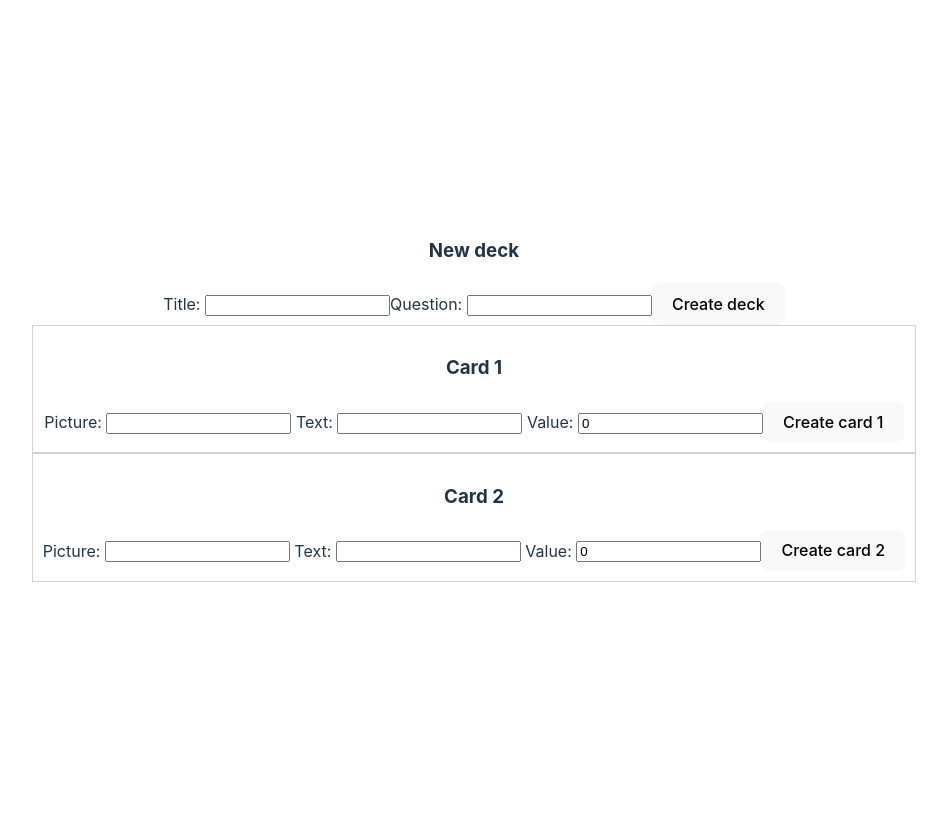
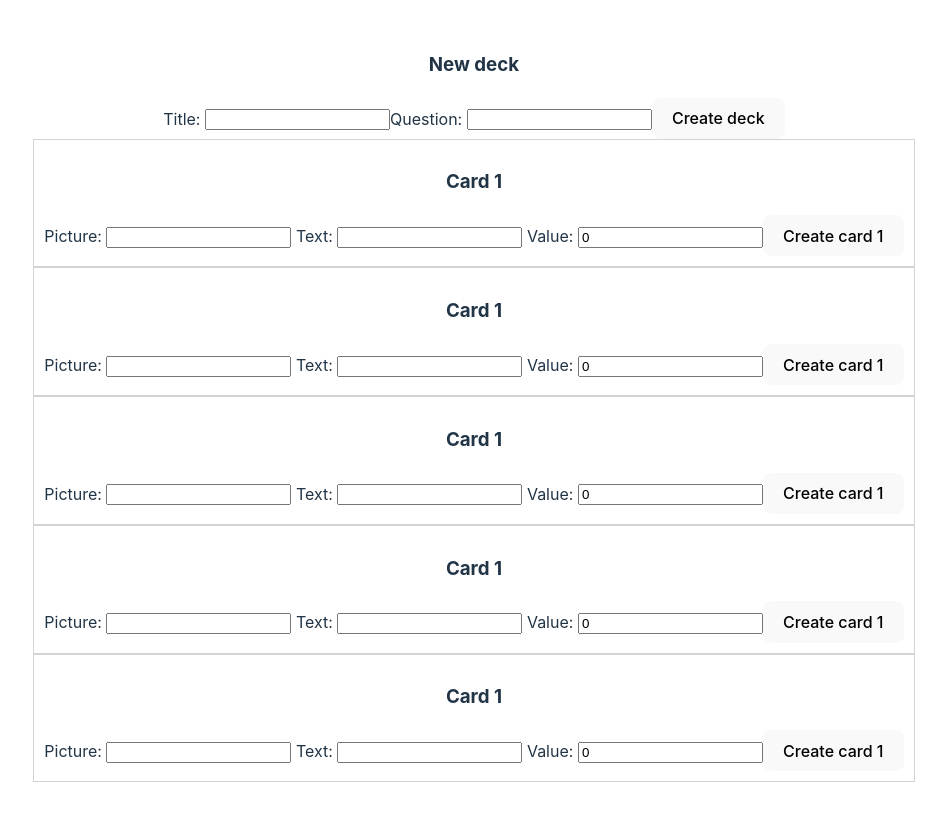
Before and after one commit to aturike/why_do_you_know_that_fe, a React (Vite) app: page /createdeck in a window 1280 px wide. Shown: the whole page, without its empty margins (166-1113 px from the left). Built offline with nearby package versions, Linux system fonts and the light colour scheme; the HTML template or start-up script is replaced by a standard one.

Commit message:
card form

```diff
--- a/src/pages/FormCardTest.jsx
+++ b/src/pages/FormCardTest.jsx
@@ -0,0 +1,50 @@
+import { useState } from "react";
+
+function FormCardTest({ cards, setCards, index }) {
+  const handleCard = (event) => {
+    event.preventDefault();
+    const copyArray = [...cards];
+    copyArray[index] = { text, value, img };
+    setCards(copyArray);
+  };
+
+  const [img, setImg] = useState("");
+  const [text, setText] = useState("");
+  const [value, setValue] = useState(0);
+
+  return (
+    <form
+      onSubmit={handleCard}
+      style={{ border: "1px lightgrey solid", padding: "10px" }}
+    >
+      <h3>Card 1</h3>
+      <label> Picture: </label>
+      <input
+        name="img"
+        value={img}
+        onChange={(e) => {
+          setImg(e.target.value);
+        }}
+      ></input>
+      <label> Text: </label>
+      <input
+        name="text"
+        value={text}
+        onChange={(e) => {
+          setText(e.target.value);
+        }}
+      ></input>
+      <label> Value: </label>
+      <input
+        name="value"
+        value={value}
+        onChange={(e) => {
+          setValue(e.target.value);
+        }}
+      ></input>
+      <button type="submit">Create card 1</button>
+    </form>
+  );
+}
+
+export default FormCardTest;
--- a/src/pages/FormTest.jsx
+++ b/src/pages/FormTest.jsx
@@ -1,30 +1,17 @@
 import { useState } from "react";
 import axios from "axios";
+import FormCardTest from "./FormCardTest";
 
 function FormTest() {
   const [title, setTitle] = useState("");
   const [question, setQuestion] = useState("");
-  const [cards, setCards] = useState([]);
-
-  const [img, setImg] = useState("");
-  const [text, setText] = useState("");
-  const [value, setValue] = useState(0);
-
-  const [img2, setImg2] = useState("");
-  const [text2, setText2] = useState("");
-  const [value2, setValue2] = useState(0);
-
-  const handleCard1 = (event) => {
-    event.preventDefault();
-    setCards([{ img, text, value }]);
-  };
-
-  const handleCard2 = (event) => {
-    event.preventDefault();
-    const copyArray = [...cards];
-    copyArray.push({ img2, text2, value2 });
-    setCards(copyArray);
-  };
+  const [cards, setCards] = useState([
+    { text: "", value: 0, img: "" },
+    { text: "", value: 0, img: "" },
+    { text: "", value: 0, img: "" },
+    { text: "", value: 0, img: "" },
+    { text: "", value: 0, img: "" },
+  ]);
 
   // const handleSubmit = async (event) => {
   //   event.preventDefault();
@@ -46,6 +33,8 @@ function FormTest() {
   //     console.log(error);
   //   }
   // };
+
+  console.log(cards);
 
   const handleSubmit = (event) => {
     event.preventDefault();
@@ -81,69 +70,11 @@ function FormTest() {
         <button type="submit">Create deck</button>
       </form>
 
-      <form
-        onSubmit={handleCard1}
-        style={{ border: "1px lightgrey solid", padding: "10px" }}
-      >
-        <h3>Card 1</h3>
-        <label> Picture: </label>
-        <input
-          name="img"
-          value={img}
-          onChange={(e) => {
-            setImg(e.target.value);
-          }}
-        ></input>
-        <label> Text: </label>
-        <input
-          name="text"
-          value={text}
-          onChange={(e) => {
-            setText(e.target.value);
-          }}
-        ></input>
-        <label> Value: </label>
-        <input
-          name="value"
-          value={value}
-          onChange={(e) => {
-            setValue(e.target.value);
-          }}
-        ></input>
-        <button type="submit">Create card 1</button>
-      </form>
-
-      <form
-        onSubmit={handleCard2}
-        style={{ border: "1px lightgrey solid", padding: "10px" }}
-      >
-        <h3>Card 2</h3>
-        <label> Picture: </label>
-        <input
-          name="img2"
-          value={img2}
-          onChange={(e) => {
-            setImg2(e.target.value);
-          }}
-        ></input>
-        <label> Text: </label>
-        <input
-          name="text2"
-          value={text2}
-          onChange={(e) => {
-            setText2(e.target.value);
-          }}
-        ></input>
-        <label> Value: </label>
-        <input
-          name="value2"
-          value={value2}
-          onChange={(e) => {
-            setValue2(e.target.value);
-          }}
-        ></input>
-        <button type="submit">Create card 2</button>
-      </form>
+      <FormCardTest index={0} cards={cards} setCards={setCards} />
+      <FormCardTest index={1} cards={cards} setCards={setCards} />
+      <FormCardTest index={2} cards={cards} setCards={setCards} />
+      <FormCardTest index={3} cards={cards} setCards={setCards} />
+      <FormCardTest index={4} cards={cards} setCards={setCards} />
     </div>
   );
 }
```
